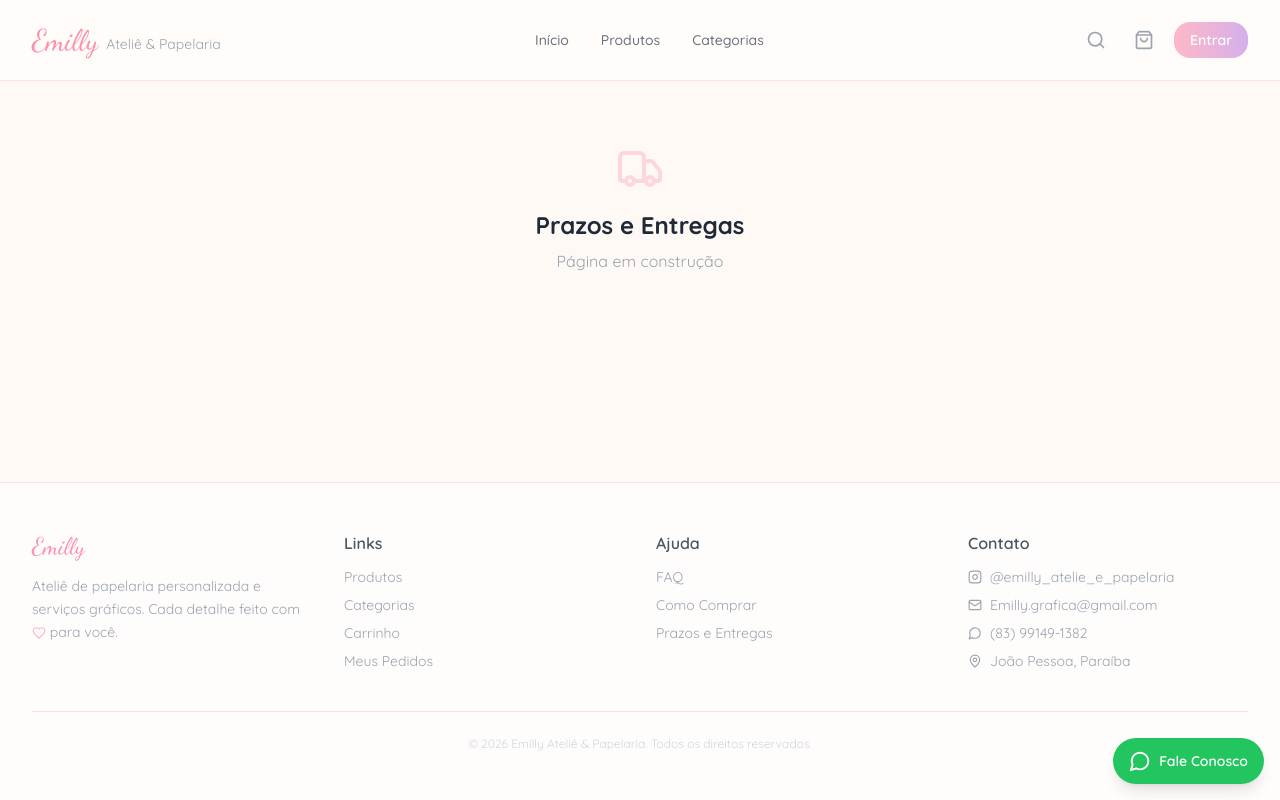
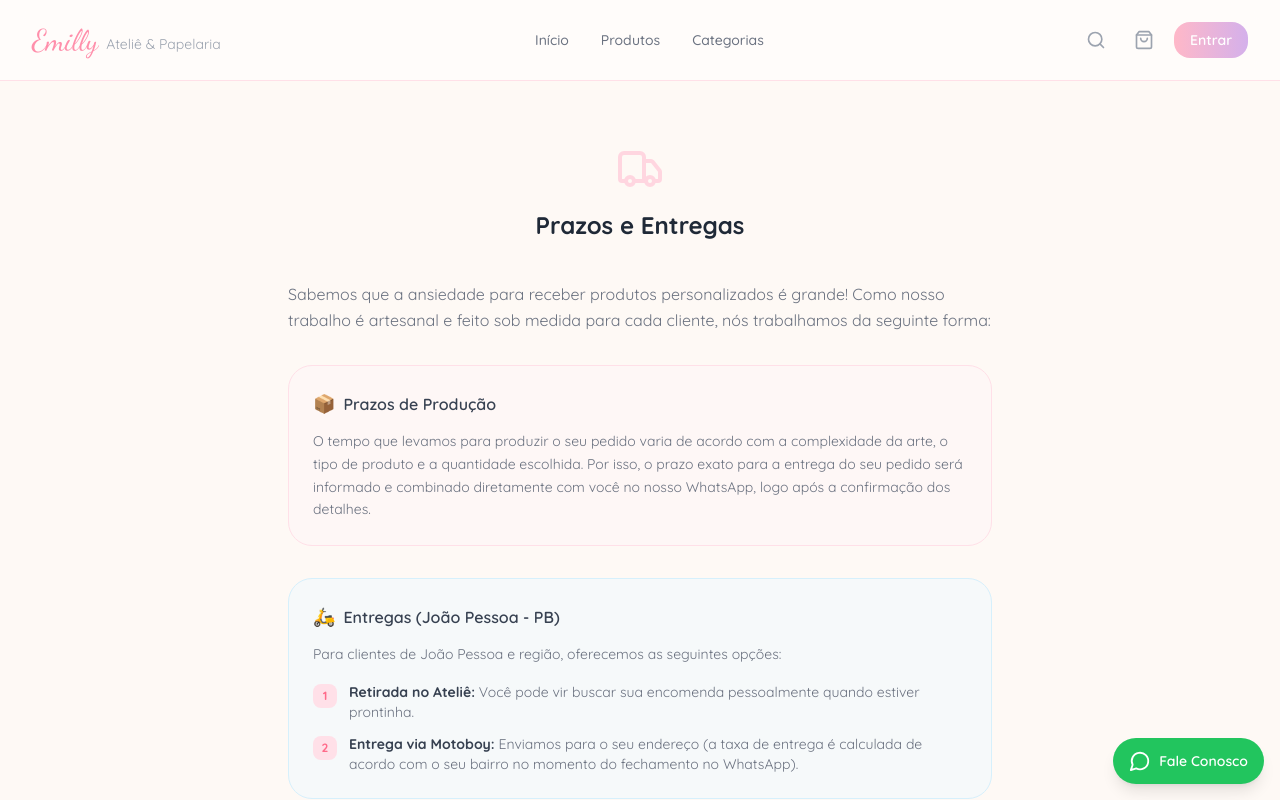
Before and after one commit to artthurdev15/Emilly-Ateli-Papelaria, a Next.js app in the folder frontend/: page /prazos in a window 1280 px wide. Shown: the top 800 px of the page. Built offline with nearby package versions, Linux system fonts and the light colour scheme; no server answers.

Commit message:
feat(pages): adicionar conteudo das paginas Como Comprar e Prazos e Entregas

```diff
--- a/frontend/src/app/como-comprar/page.tsx
+++ b/frontend/src/app/como-comprar/page.tsx
@@ -8,10 +8,55 @@ export const metadata: Metadata = {
 
 export default function ComoComprarPage() {
   return (
-    <div className="max-w-3xl mx-auto px-4 sm:px-6 lg:px-8 py-16 text-center">
-      <ShoppingBag size={48} className="text-rose-200 mx-auto mb-4" />
-      <h1 className="text-2xl font-bold text-gray-800 mb-2">Como Comprar</h1>
-      <p className="text-gray-400">Página em construção</p>
+    <div className="max-w-3xl mx-auto px-4 sm:px-6 lg:px-8 py-16">
+      <div className="text-center mb-10">
+        <ShoppingBag size={48} className="text-rose-200 mx-auto mb-4" />
+        <h1 className="text-2xl font-bold text-gray-800">Como Comprar</h1>
+      </div>
+
+      <p className="text-gray-500 leading-relaxed mb-8">
+        Comprar com a gente é super fácil e o atendimento é humanizado para
+        garantir que tudo saia do jeitinho que você sonhou! Veja como funciona:
+      </p>
+
+      <ol className="space-y-6">
+        {[
+          {
+            step: "1",
+            title: "Escolha seus favoritos",
+            text: "Navegue pela nossa vitrine, escolha os produtos e adicione tudo ao seu carrinho.",
+          },
+          {
+            step: "2",
+            title: "Finalize o pedido",
+            text: "Vá até o carrinho, confira seus itens e clique no botão para finalizar a compra.",
+          },
+          {
+            step: "3",
+            title: "Direto para o WhatsApp",
+            text: "Você será redirecionado(a) automaticamente para o nosso WhatsApp. Não se preocupe, o resumo do seu carrinho vai junto na mensagem!",
+          },
+          {
+            step: "4",
+            title: "Atendimento personalizado",
+            text: "Lá no WhatsApp, nós vamos conversar com você para definir todos os detalhes da personalização (nomes, temas, cores, etc.), acertar a forma de pagamento e combinar a entrega.",
+          },
+        ].map((item) => (
+          <li key={item.step} className="flex gap-4">
+            <span className="shrink-0 w-8 h-8 rounded-xl bg-rose-100 text-rose-500 font-bold text-sm flex items-center justify-center mt-0.5">
+              {item.step}
+            </span>
+            <div>
+              <h2 className="font-semibold text-gray-700">{item.title}</h2>
+              <p className="text-sm text-gray-500 leading-relaxed mt-1">{item.text}</p>
+            </div>
+          </li>
+        ))}
+      </ol>
+
+      <p className="text-gray-500 leading-relaxed mt-8 italic">
+        Tudo feito com muito carinho e exclusividade para você!
+      </p>
     </div>
   );
 }
--- a/frontend/src/app/prazos/page.tsx
+++ b/frontend/src/app/prazos/page.tsx
@@ -8,10 +8,69 @@ export const metadata: Metadata = {
 
 export default function PrazosPage() {
   return (
-    <div className="max-w-3xl mx-auto px-4 sm:px-6 lg:px-8 py-16 text-center">
-      <Truck size={48} className="text-rose-200 mx-auto mb-4" />
-      <h1 className="text-2xl font-bold text-gray-800 mb-2">Prazos e Entregas</h1>
-      <p className="text-gray-400">Página em construção</p>
+    <div className="max-w-3xl mx-auto px-4 sm:px-6 lg:px-8 py-16">
+      <div className="text-center mb-10">
+        <Truck size={48} className="text-rose-200 mx-auto mb-4" />
+        <h1 className="text-2xl font-bold text-gray-800">Prazos e Entregas</h1>
+      </div>
+
+      <p className="text-gray-500 leading-relaxed mb-8">
+        Sabemos que a ansiedade para receber produtos personalizados é grande!
+        Como nosso trabalho é artesanal e feito sob medida para cada cliente, nós
+        trabalhamos da seguinte forma:
+      </p>
+
+      <div className="space-y-8">
+        <div className="p-6 bg-rose-50/50 rounded-2xl border border-rose-100">
+          <h2 className="font-semibold text-gray-700 mb-3 flex items-center gap-2">
+            <span className="text-lg">📦</span> Prazos de Produção
+          </h2>
+          <p className="text-sm text-gray-500 leading-relaxed">
+            O tempo que levamos para produzir o seu pedido varia de acordo com a
+            complexidade da arte, o tipo de produto e a quantidade escolhida. Por
+            isso, o prazo exato para a entrega do seu pedido será informado e
+            combinado diretamente com você no nosso WhatsApp, logo após a
+            confirmação dos detalhes.
+          </p>
+        </div>
+
+        <div className="p-6 bg-serenity-50/50 rounded-2xl border border-serenity-100">
+          <h2 className="font-semibold text-gray-700 mb-3 flex items-center gap-2">
+            <span className="text-lg">🛵</span> Entregas (João Pessoa - PB)
+          </h2>
+          <p className="text-sm text-gray-500 leading-relaxed mb-4">
+            Para clientes de João Pessoa e região, oferecemos as seguintes
+            opções:
+          </p>
+          <ul className="space-y-3">
+            <li className="flex items-start gap-3 text-sm text-gray-500">
+              <span className="shrink-0 w-6 h-6 rounded-lg bg-rose-100 text-rose-500 text-xs font-bold flex items-center justify-center mt-0.5">
+                1
+              </span>
+              <div>
+                <strong className="text-gray-700">Retirada no Ateliê:</strong>{" "}
+                Você pode vir buscar sua encomenda pessoalmente quando estiver
+                prontinha.
+              </div>
+            </li>
+            <li className="flex items-start gap-3 text-sm text-gray-500">
+              <span className="shrink-0 w-6 h-6 rounded-lg bg-rose-100 text-rose-500 text-xs font-bold flex items-center justify-center mt-0.5">
+                2
+              </span>
+              <div>
+                <strong className="text-gray-700">Entrega via Motoboy:</strong>{" "}
+                Enviamos para o seu endereço (a taxa de entrega é calculada de
+                acordo com o seu bairro no momento do fechamento no WhatsApp).
+              </div>
+            </li>
+          </ul>
+        </div>
+      </div>
+
+      <p className="text-gray-500 leading-relaxed mt-8 italic">
+        Tem urgência ou quer saber uma estimativa antes de fechar o carrinho? É
+        só chamar a gente no botão de WhatsApp flutuante no canto da tela!
+      </p>
     </div>
   );
 }
```
Also changed, not shown: 1 other file (tests, documents, lock files or other folders).
